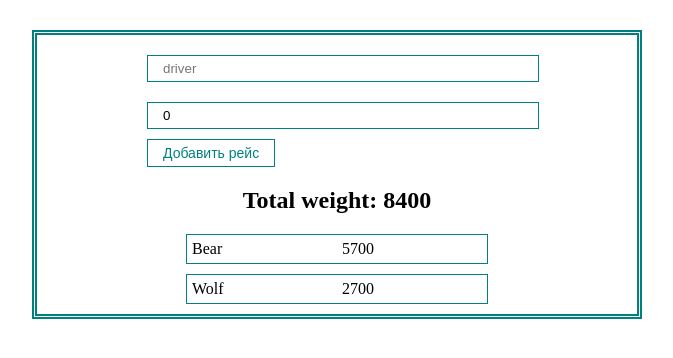
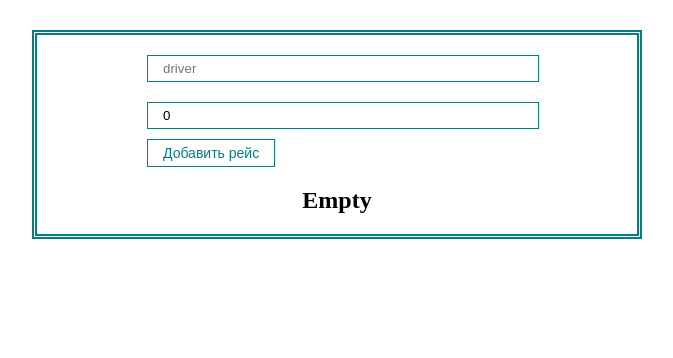
Before and after one commit to Ivan583/Shaitan-arba, a React (Create React App) app: page / in a window 1280 px wide. Shown: the top 358 px of the page, without its empty margins (303-976 px from the left). Built offline with nearby package versions, Linux system fonts and the light colour scheme.

Commit message:
Информирование о пустом списке

```diff
--- a/src/App.js
+++ b/src/App.js
@@ -6,15 +6,18 @@ import FlightList from './components/FlightList';
 function App() {
 
   const [trucks, setTrucks] = useState([
-    { driver: "Bear", weight: 2900 },
-    { driver: "Wolf", weight: 2700 },
-    { driver: "Bear", weight: 2800 },
+    // { driver: "Bear", weight: 2900 },
+    // { driver: "Wolf", weight: 2700 },
+    // { driver: "Bear", weight: 2800 },
   ]);
 
   const createFlight = newFlight =>
     setTrucks([...trucks, newFlight]);
 
+    const groupSummary = trucks.length !== 0 ? countSummary(trucks) : [] ;
+
     function countSummary(arr) {
+
       const drivers = [...arr].map(el => el.driver);
 
       // список водителей
@@ -32,9 +35,9 @@ function App() {
         return summary;
     };
 
-  let groupSummary = countSummary(trucks);
-
-  const totalSummary = groupSummary
+      const totalSummary = groupSummary.length === 0 ?
+        groupSummary.length :
+          groupSummary
             .map(el => el.weight)
             .reduce((acc, curr) => acc + curr);
 
--- a/src/components/FlightItem.jsx
+++ b/src/components/FlightItem.jsx
@@ -1,7 +1,6 @@
 import React from 'react';
 
 const FlightItem = ({flight}) => {
-
 
     return (
         <div className='weighting'>
--- a/src/components/FlightList.jsx
+++ b/src/components/FlightList.jsx
@@ -2,6 +2,10 @@ import React from "react";
 import FlightItem from './FlightItem';
 
 const FlightList = ({group, total}) => {
+
+    if (!group.length) {
+        return <h2>Empty</h2>
+     }
 
     return (
         <div>
```
Lines whose indentation alone changed are shown as unchanged.
